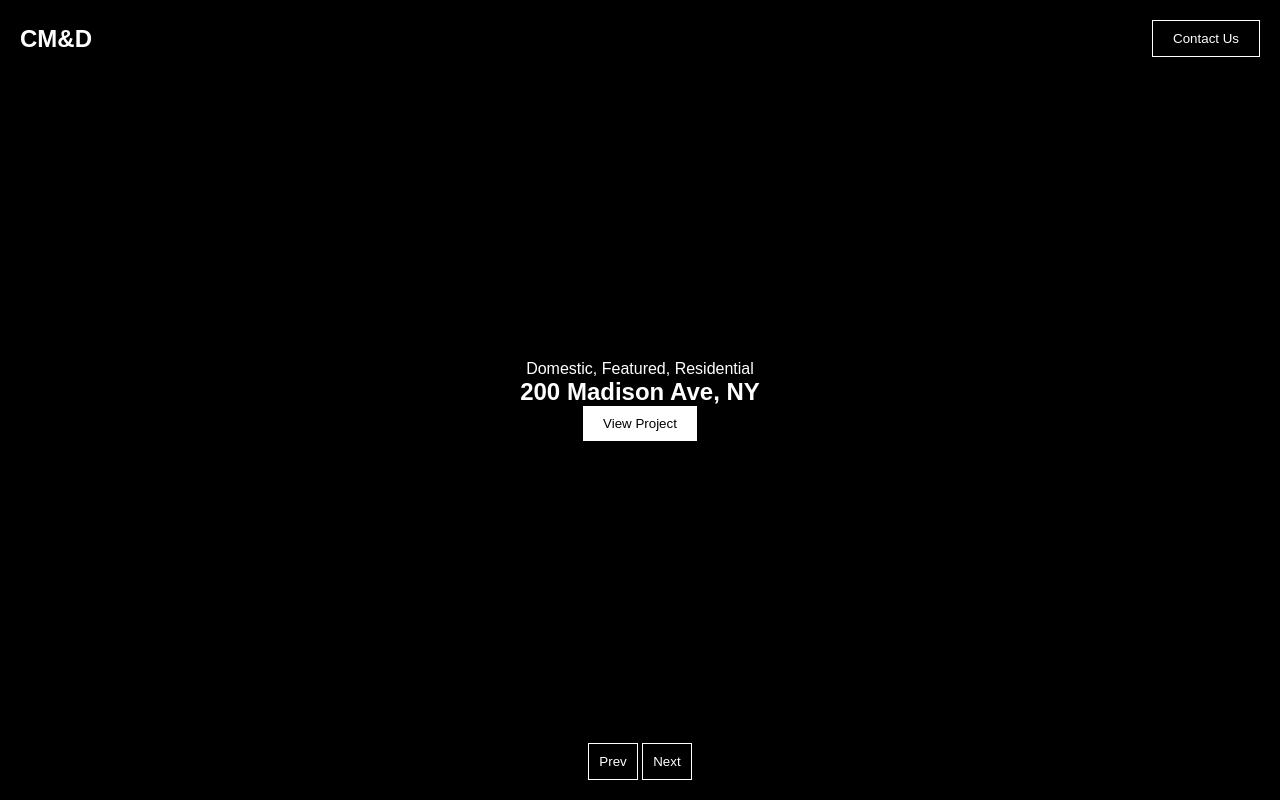
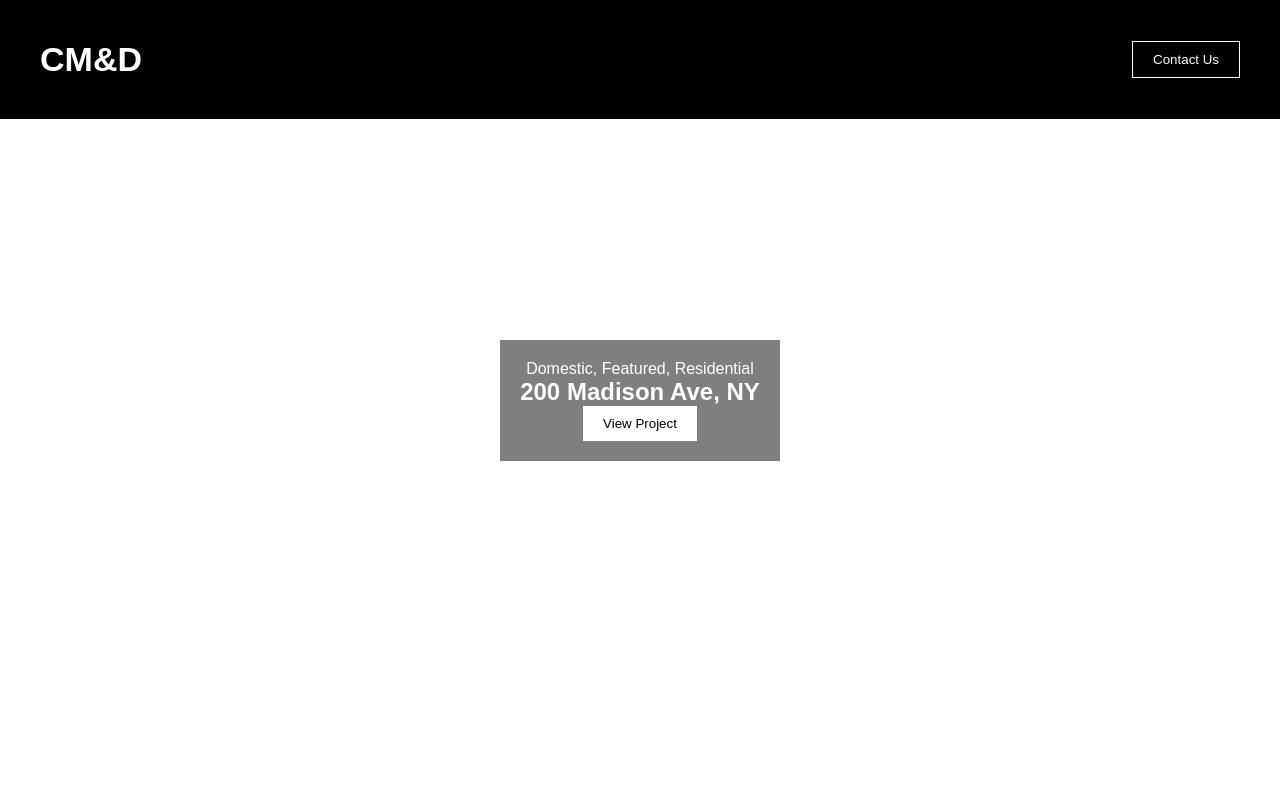
Before and after one commit to Praveen-gitaccount/New-construction, a plain HTML site: page index.html in a window 1280 px wide. Drawn offline with Linux system fonts and the light colour scheme.

Commit message:
Update style.css

```diff
--- a/style.css
+++ b/style.css
@@ -6,7 +6,7 @@
 }
 
 body {
-    background-color: black;
+    background-color: light blue;
     color: white;
     text-align: center;
 }
@@ -15,7 +15,7 @@ header {
     display: flex;
     justify-content: space-between;
     align-items: center;
-    padding: 20px;
+    padding: 40px;
     background: black;
     position: fixed;
     width: 100%;
@@ -23,7 +23,7 @@ header {
 }
 
 .logo {
-    font-size: 24px;
+    font-size: 34px;
     font-weight: bold;
 }
 
```
